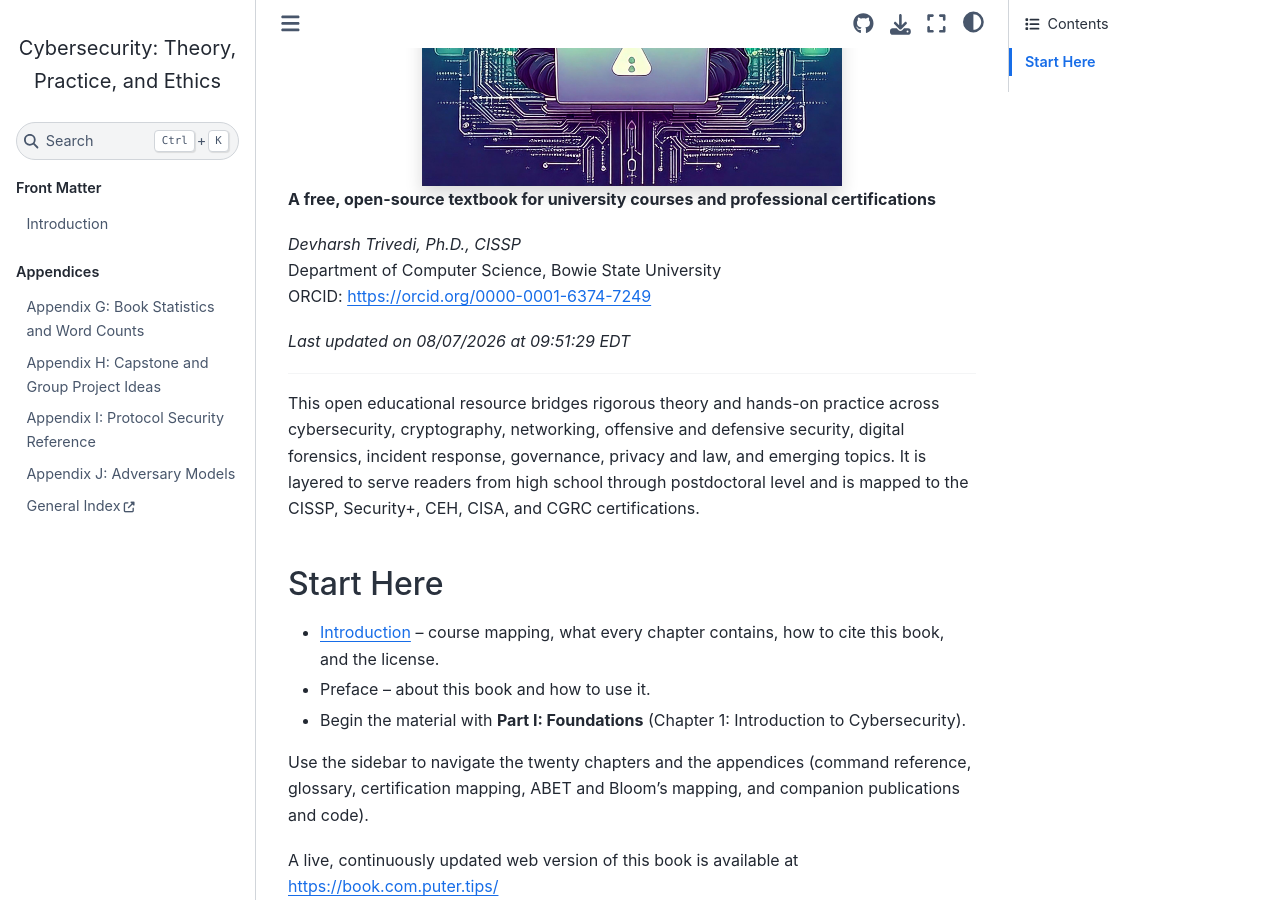
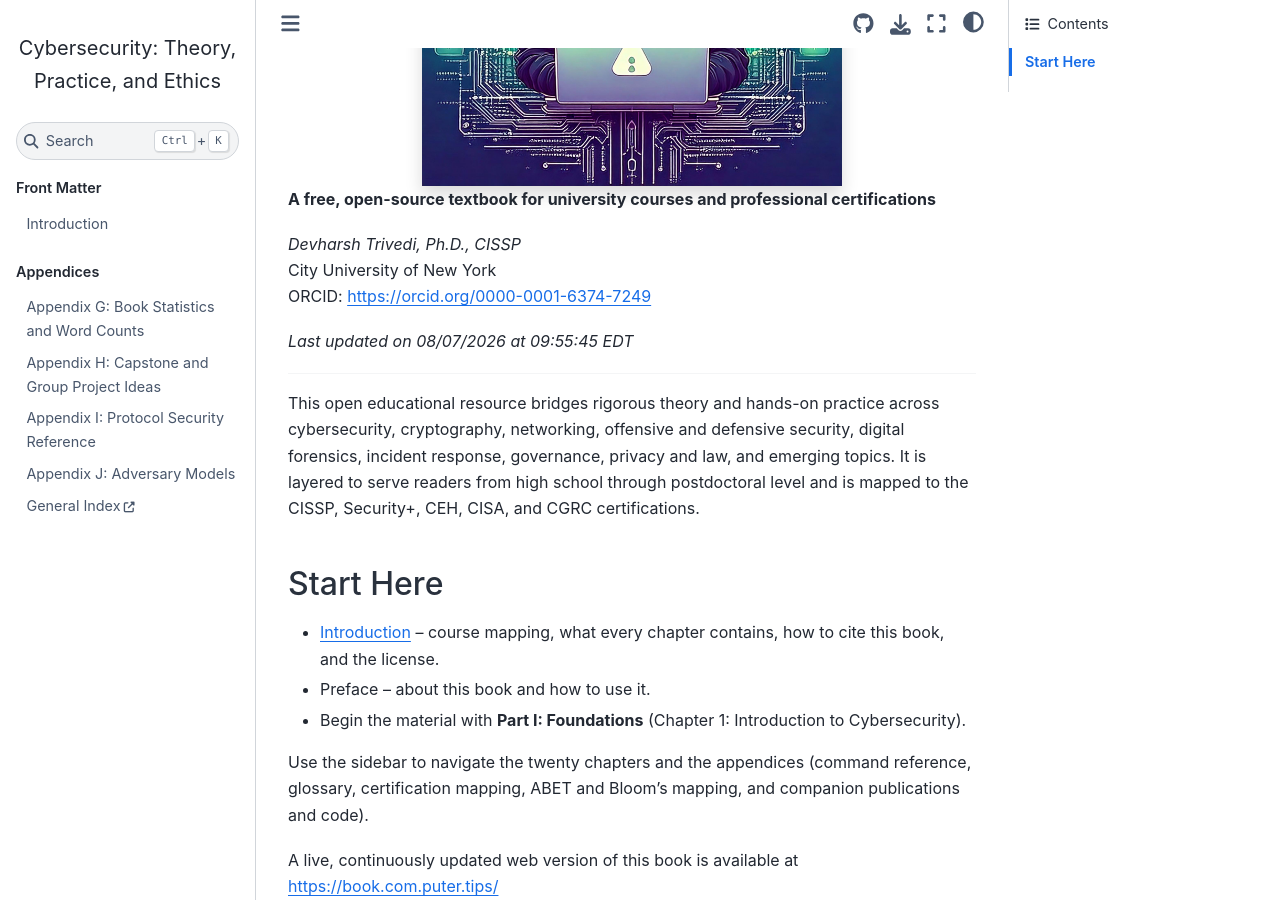
Before and after one commit to devharsh/cybersec-textbook, a Jupyter Book: the page built from intro.md, in a window 1280 px wide and 900 px high, scrolled down 415 px. Built offline with Jupyter Book 1.0.4 settings and Sphinx 7.4.7 and the Sphinx Book theme 1.1.4, drawn with Linux system fonts in a browser that asks for light colours; pages that are not in the unit, such as notebooks, are missing from menus.

Commit message:
Update affiliation to City University of New York (cover page, intro, CITATION.cff, PDF metadata); refresh last-updated timestamp

```diff
--- a/intro.md
+++ b/intro.md
@@ -10,10 +10,10 @@
 **A free, open-source textbook for university courses and professional certifications**
 
 *Devharsh Trivedi, Ph.D., CISSP*\
-Department of Computer Science, Bowie State University\
+City University of New York\
 ORCID: https://orcid.org/0000-0001-6374-7249
 
-*Last updated on 08/07/2026 at 09:51:29 EDT*
+*Last updated on 08/07/2026 at 09:55:45 EDT*
 
 ---
 
```
Also changed, not shown: 1 other file.
